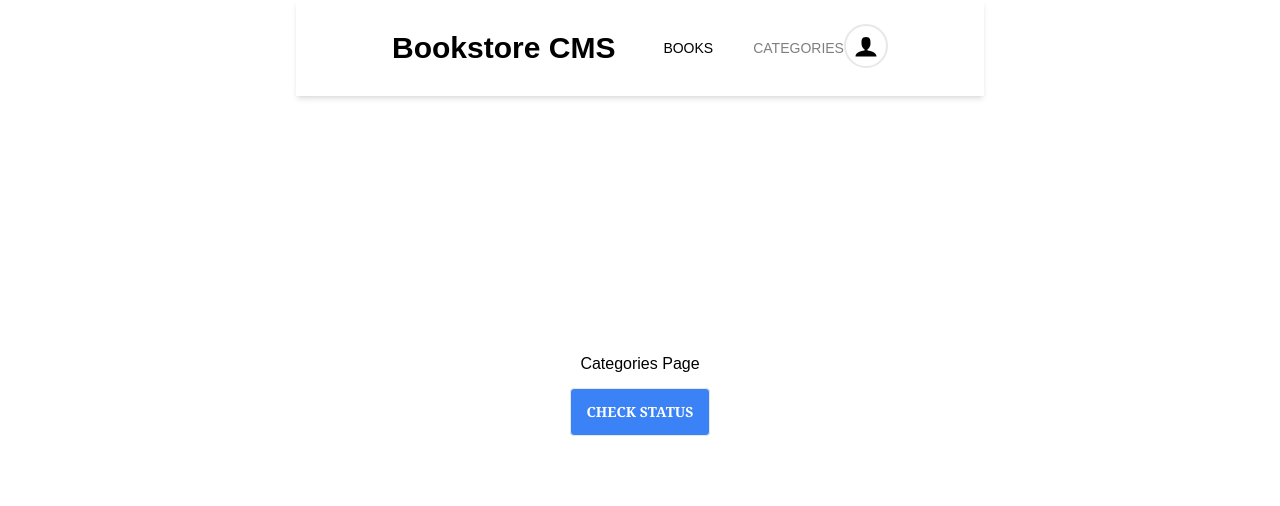
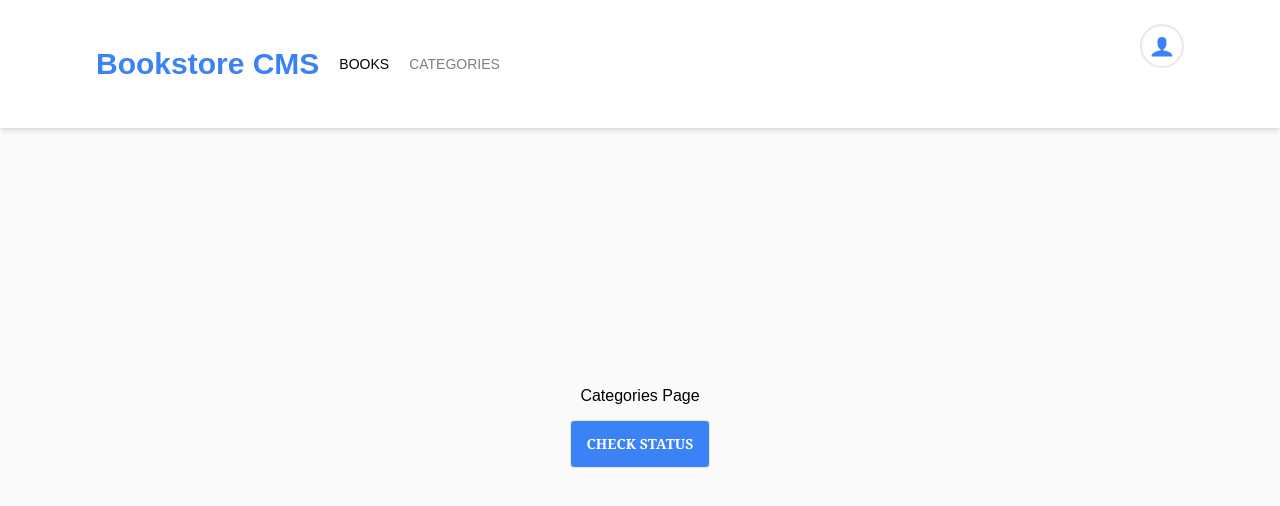
Before and after one commit to jerryowusu/bookstore, a React (Create React App) app: page /#/categories in a window 1280 px wide. Shown: the top 506 px of the page. Built offline with nearby package versions, Linux system fonts and the light colour scheme.

Commit message:
add styling and background color

```diff
--- a/src/App.css
+++ b/src/App.css
@@ -6,36 +6,14 @@
 
 :root {
   --color1: #000;
-  --color2: #fff;
-  --color3: #4c14e7bd;
+  --white: #fff;
+  --dirty-white: #fafafa;
   --box-shadow: 2px 1px 15px 1px #000;
   --box-shadow2: 2px 2px 10px 0 #000;
 }
 
 body {
-  display: flex;
-  align-items: center;
-  justify-content: center;
+  margin: 0;
+  padding: 0;
+  background-color: var(--dirty-white);
 }
-
-.navbar {
-  display: flex;
-  justify-content: space-between;
-  margin-left: 3%;
-  margin-top: 4%;
-  margin-bottom: 20%;
-}
-
-.navbar ul {
-  display: flex;
-  justify-content: space-between;
-}
-
-.navlink {
-  list-style-type: none;
-  margin: 5%;
-}
-
-.form {
-  margin-top: 10%;
-}
--- a/src/components/BookCard.js
+++ b/src/components/BookCard.js
@@ -9,7 +9,7 @@ const BookCard = ({ book }) => {
   const bookRemove = () => dispatch(removeBooksFromAPI(book.item_id));
 
   return (
-    <li className="flex flex-col gap-12 items-center bg-white w-fit m-auto md:w-full  md:flex-row justify-between rounded-sm px-7 py-8 shadow-md">
+    <li className="flex flex-col gap-12 items-center bg-white w-fit  md:w-full  md:flex-row justify-between rounded-sm my-1 px-7 py-8 shadow-md">
       <div className="flex flex-col gap-6 justify-between items-start w-72">
         <div className="flex flex-col gap-0">
           <div className="font-bold text-sm text-black-two opacity-50">{book.category}</div>
--- a/src/components/Books.js
+++ b/src/components/Books.js
@@ -13,12 +13,9 @@ const Books = () => {
 
   if (books.length) {
     return (
-      <div className="books">
+      <div className="flex flex-col pb-100 pt-12 px-6 md:px-24 gap-4 my-10 bg-dirty-white">
         {books.map((book) => (
           <BookCard
-            // author={book.author}
-            // title={book.title}
-            // category={book.category}
             key={book.item_id}
             book={book}
           />
--- a/src/components/Form.js
+++ b/src/components/Form.js
@@ -38,7 +38,7 @@ const Form = () => {
   };
 
   return (
-    <div className="flex flex-col gap-4 ">
+    <div className="flex flex-col gap-4 mx-20 ">
       <h2 className="font-bold text-lg text-gray-500">Add New Book</h2>
       <form
         className="flex items-center flex-wrap gap-3"
--- a/src/components/NavBar.js
+++ b/src/components/NavBar.js
@@ -3,10 +3,10 @@ import { NavLink } from 'react-router-dom';
 import { ImUser } from 'react-icons/im';
 
 const NavBar = () => (
-  <header className="flex justify-between p-6 md:px-24 w-full shadow-md min-h-24">
-    <nav className="flex gap-10 flex-col md:flex-row">
+  <header className="flex bg-white justify-between p-6 md:px-24 w-full shadow-md min-h-24">
+    <nav className="container mx-auto h-20 flex items-center gap-5">
       <NavLink to="/">
-        <h1 className="h-full flex  items-center text-3xl font-bold text-azure mr-2">
+        <h1 className="text-3xl font-bold text-blue-500">
           Bookstore CMS
         </h1>
       </NavLink>
@@ -25,7 +25,7 @@ const NavBar = () => (
       type="button"
       className="h-11 w-11 text-3xl flex items-center p-2 text-azure rounded-full border-2 border-grey-border"
     >
-      <ImUser />
+      <ImUser className="text-blue-500" />
     </button>
   </header>
 );
```
